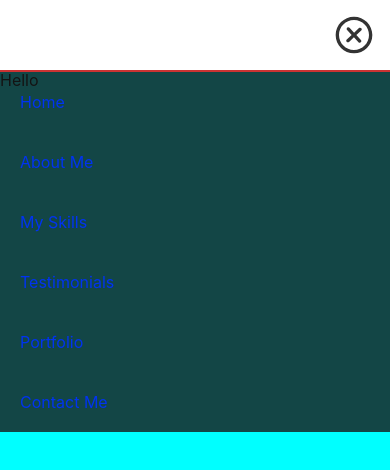
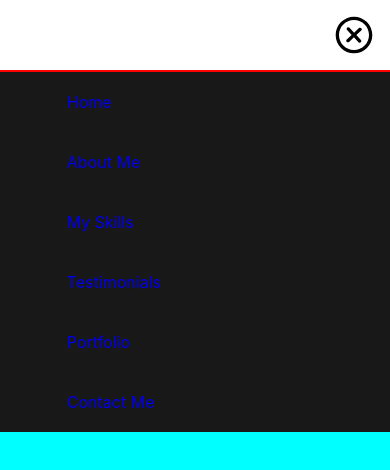
Before and after one commit to Feridun12/Portfolio, a React (Create React App) app: page / in a window 390 px wide. Both pictures are taken after a click on the icon 354 px from the left and 35 px from the top of the page. Shown: the top 470 px of the page. Built offline with nearby package versions, Linux system fonts and the light colour scheme.

Commit message:
mobile navbar works perfectly. going to add some more styling to it.

```diff
--- a/src/components/Navbar/MobileNavigation.js
+++ b/src/components/Navbar/MobileNavigation.js
@@ -24,11 +24,12 @@ function MobileNavigation() {
       onClick={() => setOpen(!open)}
     />
   );
+ const closeMobileMenu = () => setOpen(false);
 
   return (
     <nav className="mobile-navigation">
       {open ? closeIcon : hamburgerIcon}
-      {open && <NavLinks />}
+      {open && <NavLinks isMobile={true} closeMobileMenu={closeMobileMenu} />}
     </nav>
   );
 }
--- a/src/components/Navbar/NavLinks.js
+++ b/src/components/Navbar/NavLinks.js
@@ -1,24 +1,25 @@
 import React from "react";
 
-function NavLinks() {
+function NavLinks(props) {
   return (
+
     <ul className="links">
-      <li>
+      <li onClick={() => props.isMobile && props.closeMobileMenu()}>
         <a href="#intro">Home</a>
       </li>
-      <li>
+      <li onClick={() => props.isMobile && props.closeMobileMenu()}>
         <a href="#about-me">About Me</a>
       </li>
-      <li>
+      <li onClick={() => props.isMobile && props.closeMobileMenu()}>
         <a href="#my-skills">My Skills</a>
       </li>
-      <li>
+      <li onClick={() => props.isMobile && props.closeMobileMenu()}>
         <a href="#testimonials">Testimonials</a>
       </li>
-      <li>
+      <li onClick={() => props.isMobile && props.closeMobileMenu()}>
         <a href="#portfolio">Portfolio</a>
       </li>
-      <li>
+      <li onClick={() => props.isMobile && props.closeMobileMenu()}>
         <a href="#contact-me">Contact Me</a>
       </li>
     </ul>
--- a/src/components/Navbar/styles/TopBar.scss
+++ b/src/components/Navbar/styles/TopBar.scss
@@ -58,7 +58,11 @@
     border-top: 2px solid red;
   }
 
+  .top-bar nav ul li {
+    padding-left: 12%;
+  }
+
   .top-bar {
-    overflow-x: none;
+  opacity: 1;
   }
 }
```
